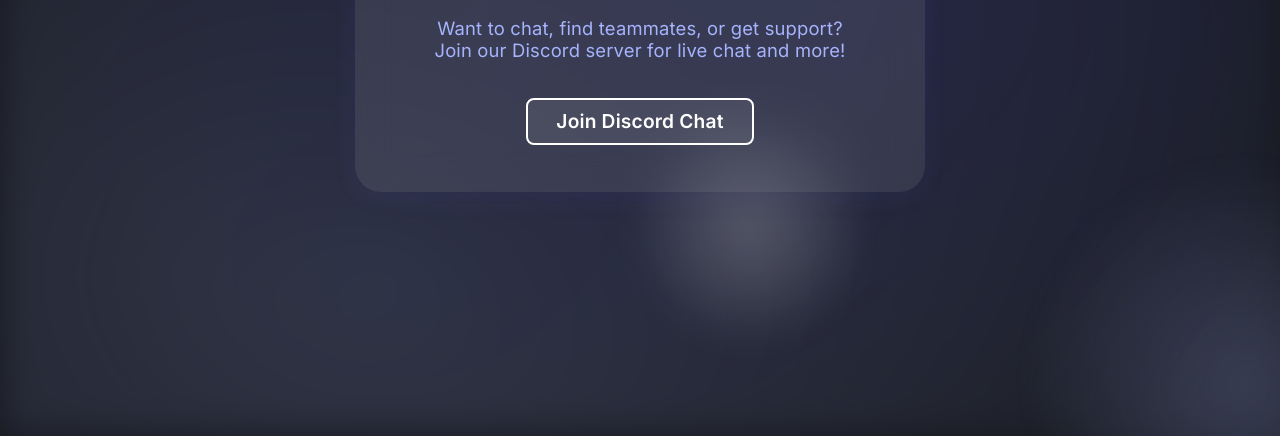
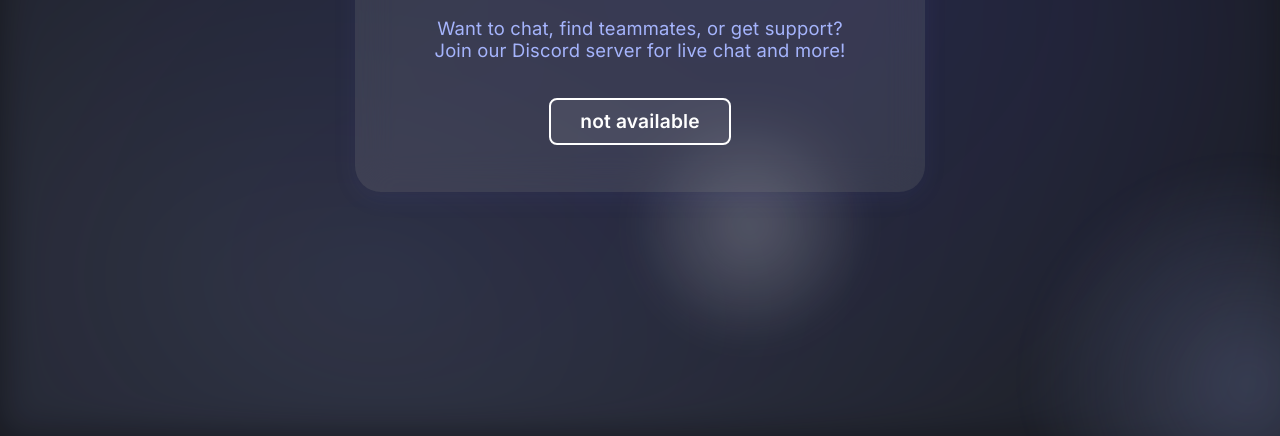
Before and after one commit to theawd/rlboosting, a plain HTML site: page chat.html in a window 1280 px wide. Shown: the part 364-800 px from the top of the page. Drawn offline with Linux system fonts and the light colour scheme.

Commit message:
Update chat.html

```diff
--- a/chat.html
+++ b/chat.html
@@ -165,7 +165,7 @@
             Join our Discord server for live chat and more!
         </div>
         <div class="discord-link">
-            <a href="https://discord.gg/wvCRx3NqNg" target="_blank">Join Discord Chat</a>
+            <a href="" target="_blank">not available</a>
         </div>
     </section>
     <nav class="navigation-tab navigation-tab--compact" style="left:50vw;transform:translateX(-50%);">
```
